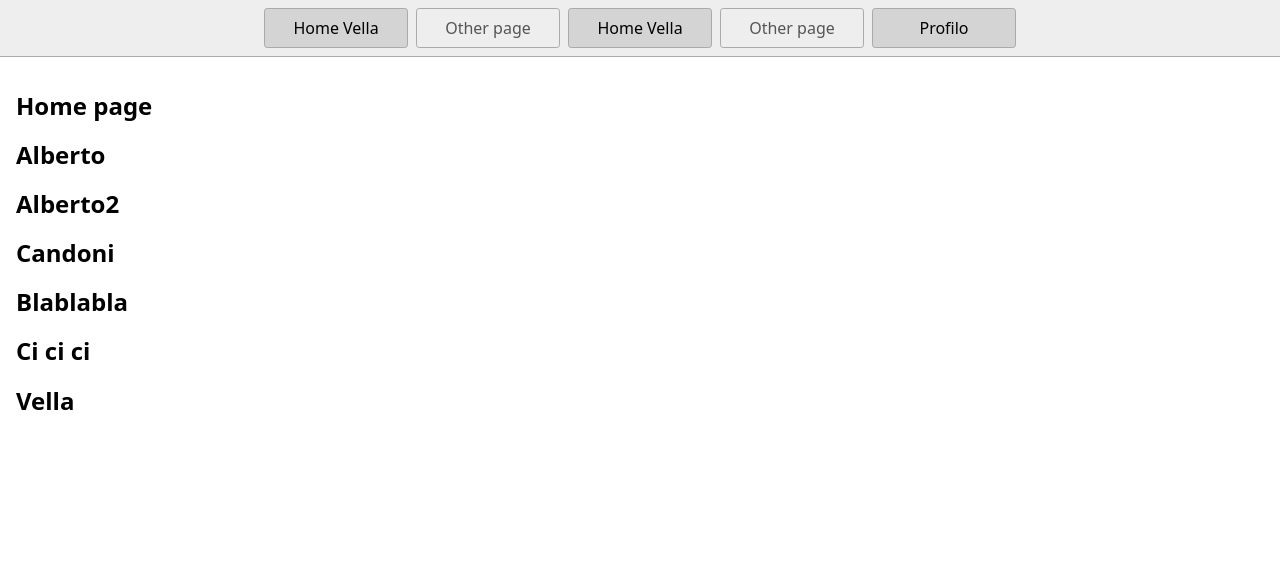
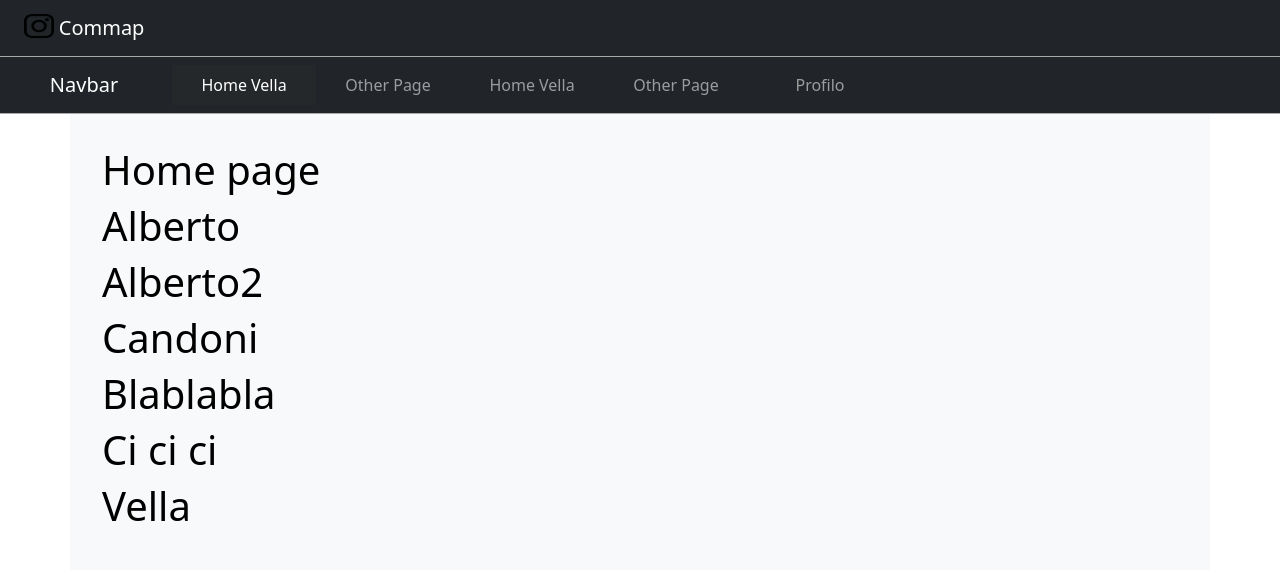
Before and after one commit to TrevisanFabio/Esercitazione4, a plain HTML site: page index.html in a window 1280 px wide. Drawn offline with nearby package versions, Linux system fonts and the light colour scheme.

Commit message:
Add files via upload

```diff
--- a/index.html
+++ b/index.html
@@ -9,16 +9,49 @@
       Remove all code in `styles.css`!
     -->
     <link rel="stylesheet" href="styles.css" />
+    <link href="https://cdn.jsdelivr.net/npm/bootstrap@5.2.2/dist/css/bootstrap.min.css" rel="stylesheet" integrity="sha384-Zenh87qX5JnK2Jl0vWa8Ck2rdkQ2Bzep5IDxbcnCeuOxjzrPF/et3URy9Bv1WTRi" crossorigin="anonymous">
     <script type="module" src="script.js"></script>
+    <script src="https://cdn.jsdelivr.net/npm/bootstrap@5.2.2/dist/js/bootstrap.min.js" integrity="sha384-IDwe1+LCz02ROU9k972gdyvl+AESN10+x7tBKgc9I5HFtuNz0wWnPclzo6p9vxnk" crossorigin="anonymous"></script>
   </head>
   <body>
-    <nav>
-    <a href="/" aria-current="page">Home Vella</a>
-    <a href="/page2.html">Other page</a>
-    <a href="/" aria-current="page">Home Vella</a>
-    <a href="/page2.html">Other page</a>
-    <a href="/" aria-current="page">Profilo</a>
+
+    <nav class="navbar navbar-dark bg-dark">
+      <div class="container-fluid">
+        <a class="navbar-brand" href="#">
+          <img src="Instalogo.png" alt="Logo" width="30" height="24" class="d-inline-block align-text-top">
+          Commap
+        </a>
+      </div>
     </nav>
+    <nav class="navbar navbar-expand-lg navbar-dark bg-dark">
+      <div class="container-fluid">
+        <a class="navbar-brand" href="#">Navbar</a>
+        <button class="navbar-toggler" type="button" data-bs-toggle="collapse" data-bs-target="#navbarNav" aria-controls="navbarNav" aria-expanded="false" aria-label="Toggle navigation">
+          <span class="navbar-toggler-icon"></span>
+        </button>
+        <div class="collapse navbar-collapse" id="navbarNav">
+          <ul class="navbar-nav">
+            <li class="nav-item">
+              <a class="nav-link active" aria-current="page" href="#">Home Vella</a>
+            </li>
+            <li class="nav-item">
+              <a class="nav-link" href="page2.html">Other Page</a>
+            </li>
+            <li class="nav-item">
+              <a class="nav-link" href="#">Home Vella</a>
+            </li>
+            <li class="nav-item">
+              <a class="nav-link" href="page2.html">Other Page</a>
+            </li>
+            <li class="nav-item">
+              <a class="nav-link ">Profilo</a>
+            </li>
+          </ul>
+        </div>
+      </div>
+    </nav>
+
+    <div class="container text-bg-light p-3">
     <main>
       <h1>Home page</h1>
 
@@ -31,6 +64,7 @@
       <h1>Ci ci ci</h1>
 
       <h1>Vella</h1>
+    </div>
     </main>
   </body>
 </html>
--- a/styles.css
+++ b/styles.css
@@ -24,8 +24,6 @@ nav a {
   display: inline-block;
   min-width: 9rem;
   padding: 0.5rem;
-  border-radius: 0.2rem;
-  border: solid 1px #aaa;
   text-align: center;
   text-decoration: none;
   color: #555;
@@ -33,7 +31,7 @@ nav a {
 
 nav a[aria-current='page'] {
   color: #000;
-  background-color: #d4d4d4;
+  background-color: #2c2c2c5d;
 }
 
 main {
```
Also changed, not shown: Instalogo.png (added), 1 other file.
